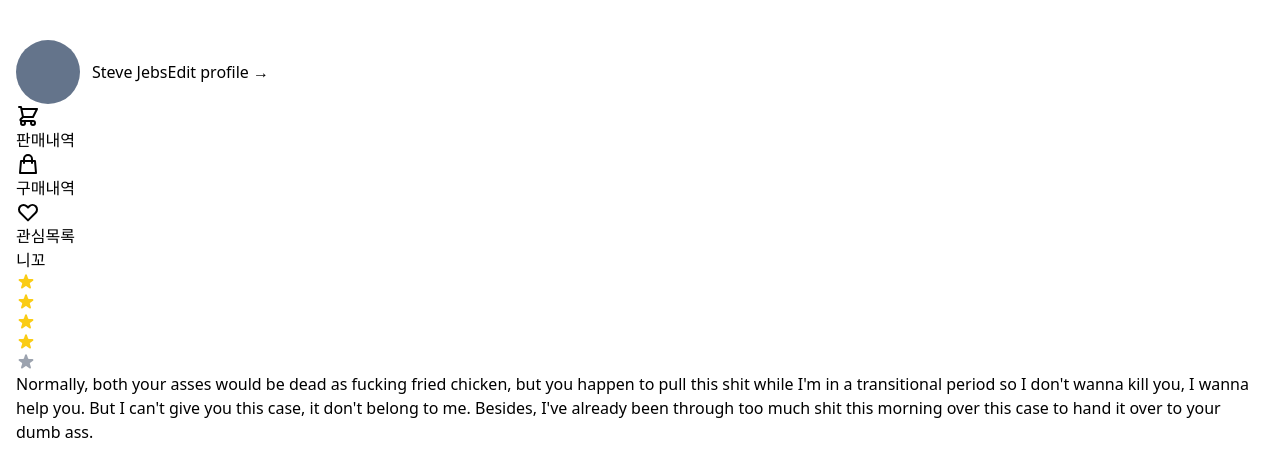
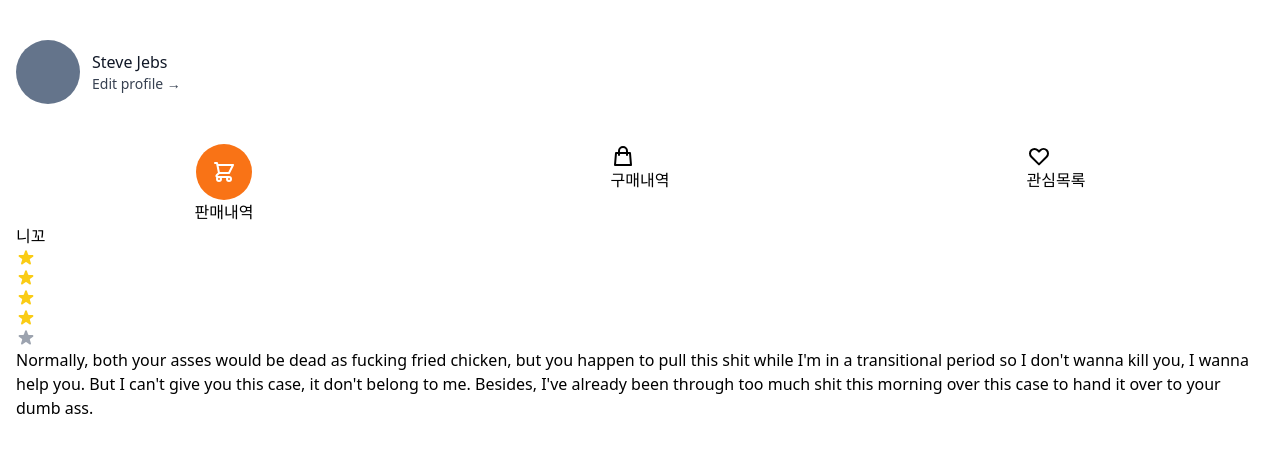
Before and after one commit to blkluv/next_carrot_market, a Next.js app: page /profile in a window 1280 px wide. Shown: the top 476 px of the page. Built offline with nearby package versions, Linux system fonts and the light colour scheme.

Commit message:
판매내역 버튼 css 추가

```diff
--- a/src/pages/profile.tsx
+++ b/src/pages/profile.tsx
@@ -5,14 +5,14 @@ const Profile: NextPage = () => {
     <div className="px-4 py-10">
       <div className="flex items-center space-x-3">
         <div className="w-16 h-16 rounded-full bg-slate-500" />
-        <div>
-          <span>Steve Jebs</span>
-          <span>Edit profile &rarr;</span>
+        <div className="flex flex-col">
+          <span className="font-medium text-gray-900">Steve Jebs</span>
+          <span className="text-sm text-gray-700">Edit profile &rarr;</span>
         </div>
       </div>
-      <div>
-        <div>
-          <div>
+      <div className="flex justify-around mt-10">
+        <div className="flex flex-col items-center">
+          <div className="flex items-center justify-center text-white bg-orange-500 rounded-full w-14 h-14">
             <svg
               className="w-6 h-6"
               fill="none"
```
